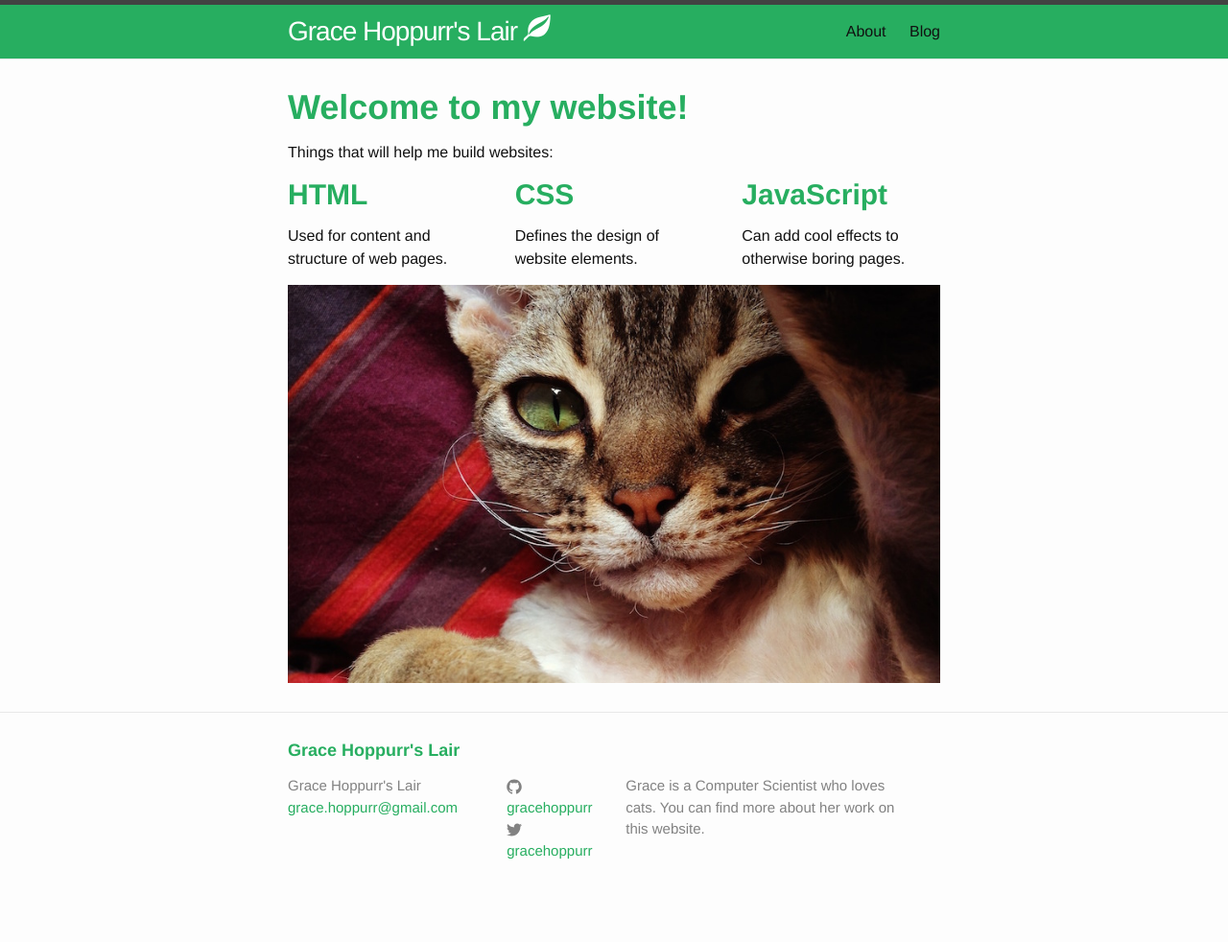
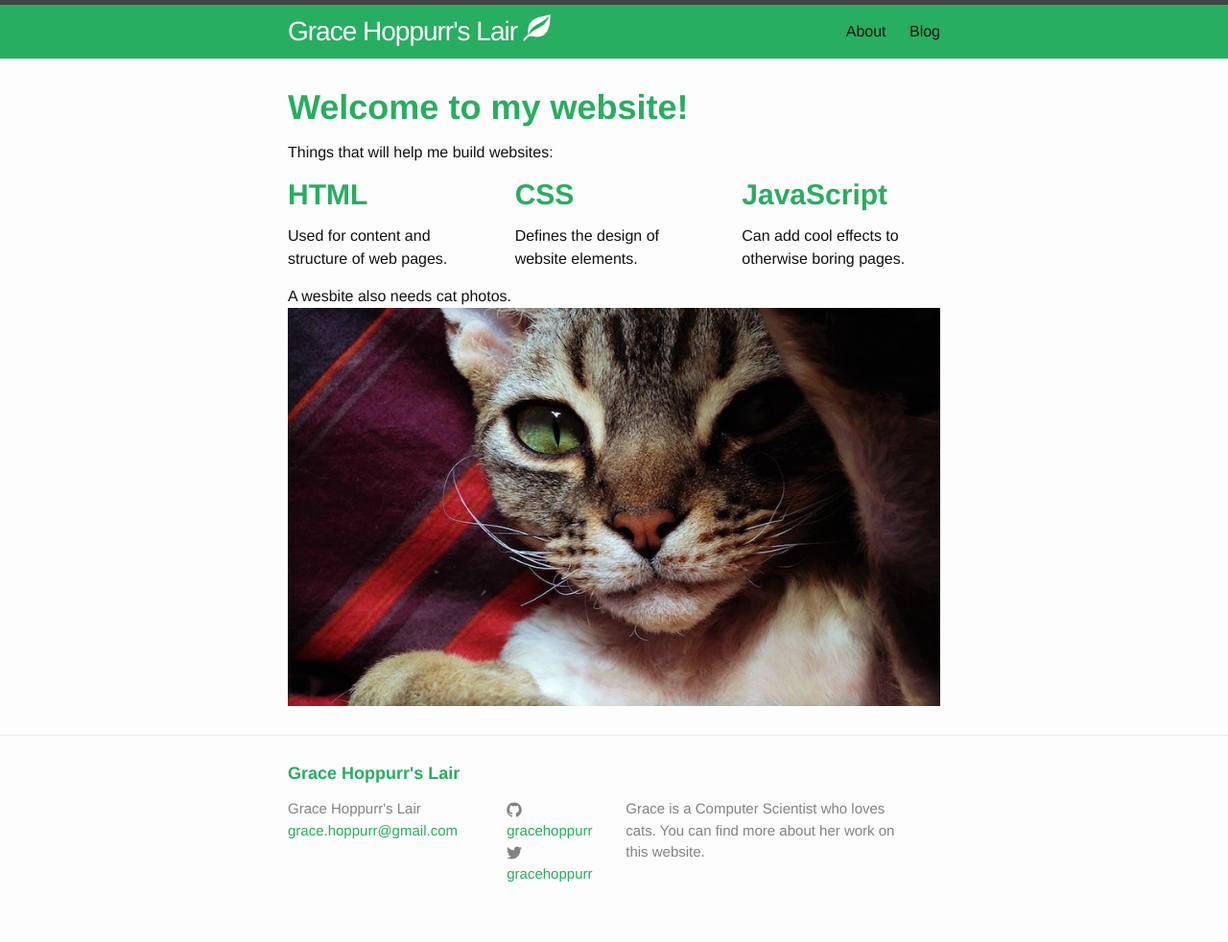
Before and after one commit to GraceHoppurr/GraceHoppurr.github.io, a Jekyll site: the page built from index.html, in a window 1280 px wide. Shown: the whole page at 96% size. Built offline with Jekyll 4.4.1, drawn with Linux system fonts in a browser that asks for light colours; before the commit the page ends 958 px from its top, so only the background shows below that.

Commit message:
Added a cat photo to the main page

```diff
--- a/index.html
+++ b/index.html
@@ -22,6 +22,8 @@ layout: default
   </div>
 </div>
 
+A wesbite also needs cat photos.
+
 <img src="/images/cat.jpg"/>
 
 </div>
```
Also changed, not shown: images/cat.jpg.
